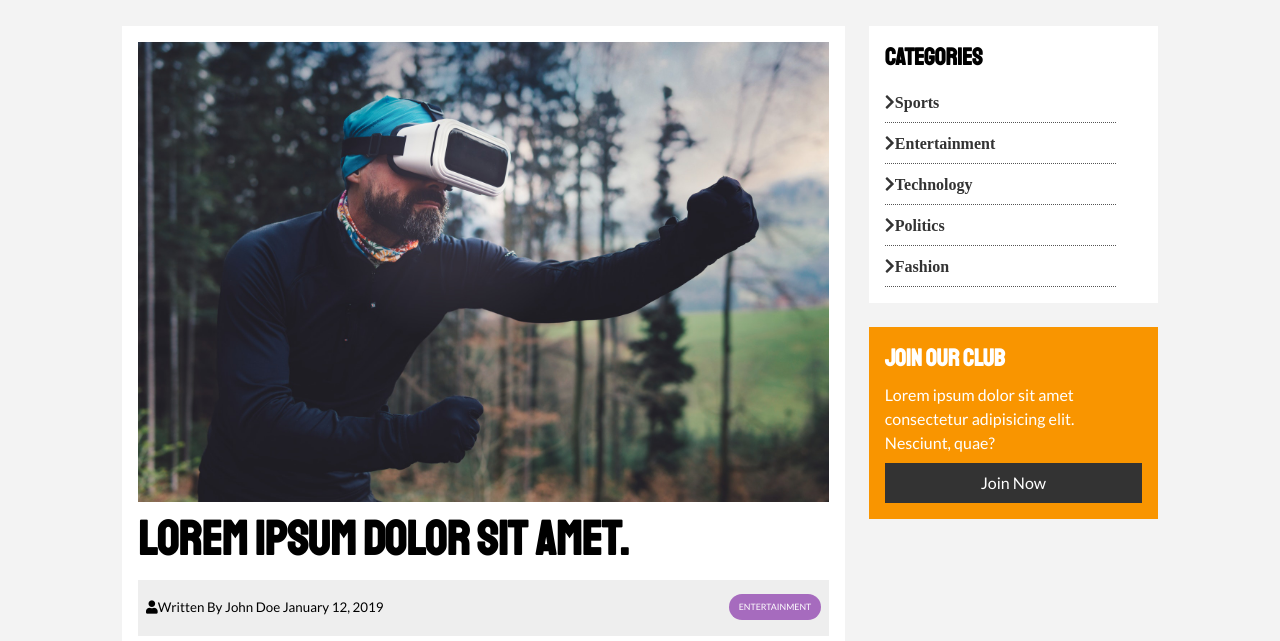
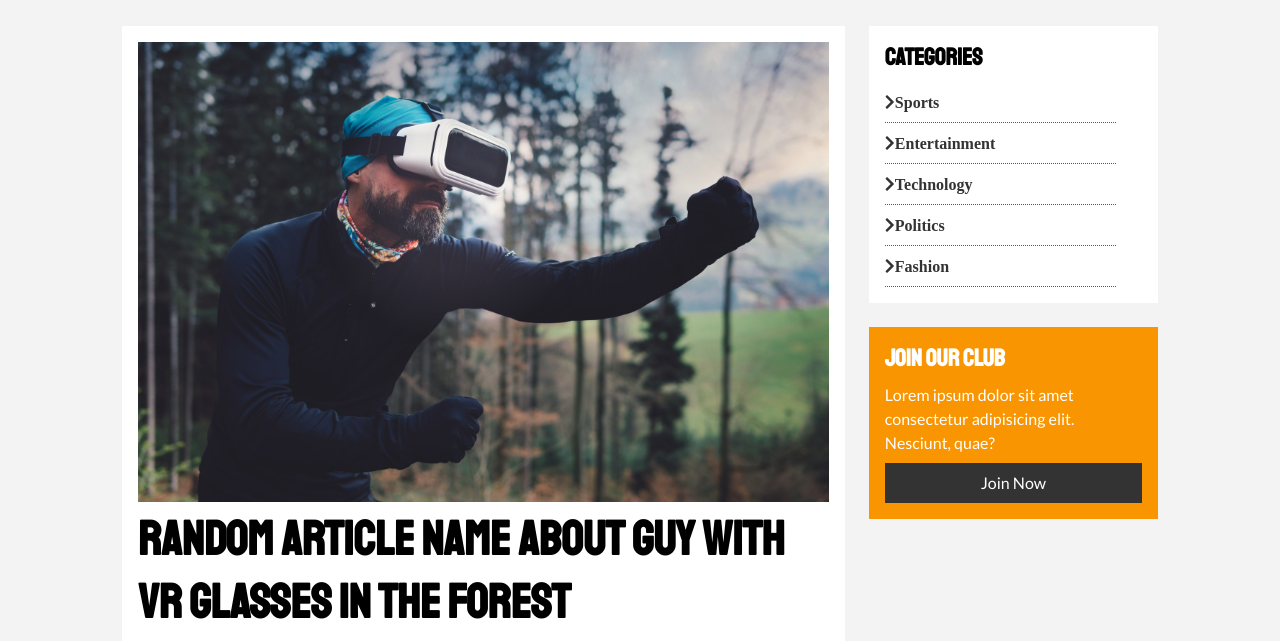
Before and after one commit to GedAmbra/NewsGrid2try, a plain HTML site: page html/article.html in a window 1280 px wide. Shown: the part 80-721 px from the top of the page. Drawn offline with Linux system fonts and the light colour scheme.

Commit message:
Article name chaned

```diff
--- a/html/article.html
+++ b/html/article.html
@@ -32,7 +32,7 @@
       <div class="page-container">
         <article class="card">
           <img src="../img/articles/ent1.jpg">
-          <h1 class="l-heading">Lorem ipsum dolor sit amet.</h1>
+          <h1 class="l-heading">Random article name about guy with VR glasses in the forest</h1>
           <div class="meta">
             <small><i class="fas fa-user"></i>Written By John Doe January 12, 2019</small>
             <div class="category category-ent">Entertainment</div>
```
